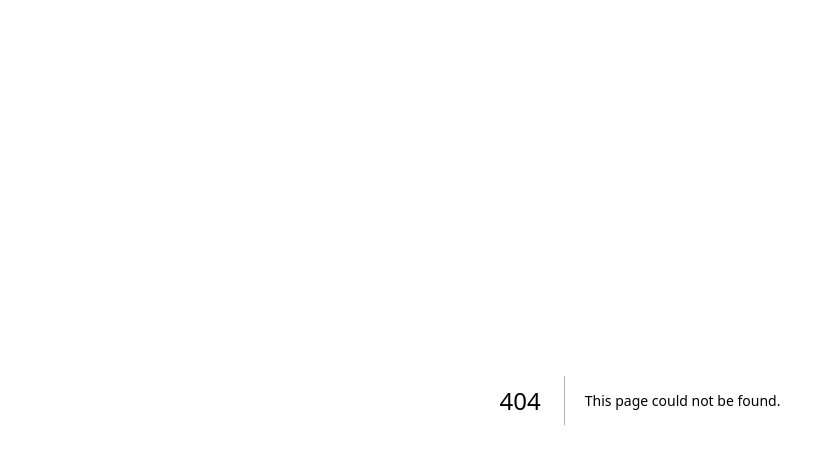
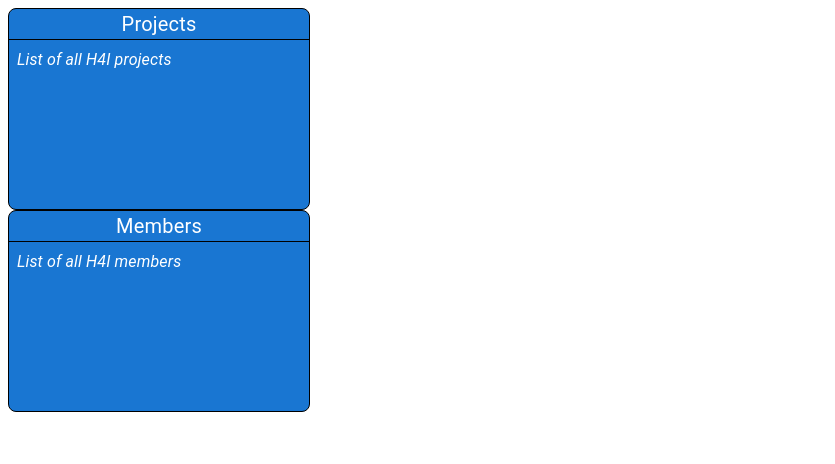
Before and after one commit to hack4impact-utk/internal-applications, a Next.js app in the folder apps/admin-portal/: page /dashboard in a window 1280 px wide. Before the commit this address had no page. Shown: the top 464 px of the page, without its empty margins (0-835 px from the left). Built offline with nearby package versions, Linux system fonts and the light colour scheme.

Commit message:
finished issue 95

```diff
--- /dev/null
+++ b/apps/admin-portal/src/app/dashboard/page.tsx
@@ -0,0 +1,11 @@
+import DashboardPage from "@/components/DashboardPage";
+
+export interface pageInfo {
+    url: string;
+    pageTitle: string;
+    description;
+};
+
+export default function Page() {
+    return <DashboardPage />;
+  }
--- /dev/null
+++ b/apps/admin-portal/src/components/DashboardPage/index.tsx
@@ -0,0 +1,22 @@
+'use client';
+
+import PageLink from "../pagelink";
+import { pageInfo } from "@/app/dashboard/page";
+
+  const pageArr: pageInfo[] = [
+    { url: "/projects", pageTitle: "Projects", description: "List of all H4I projects" },
+    { url: "/members", pageTitle: "Members", description: "List of all H4I members" },
+  ]
+
+  const pagelinks = pageArr.map((page, index) => (
+    <PageLink
+      key={index}
+      url={page.url}
+      pageTitle={page.pageTitle}
+      description={page.description}
+    />
+  ));
+
+  export default function DashboardPage(){
+    return <>{pagelinks}</>;
+  }
```
